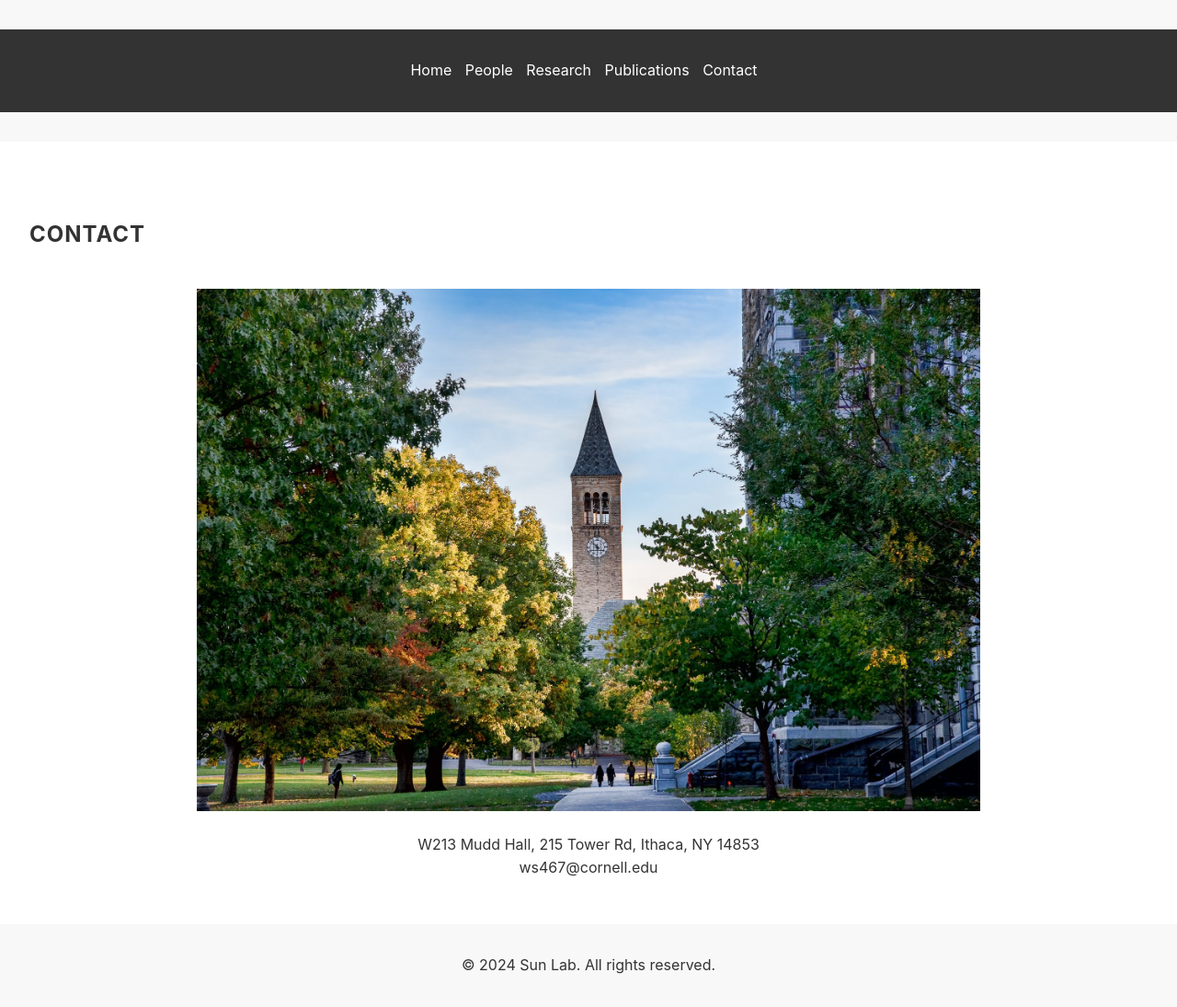
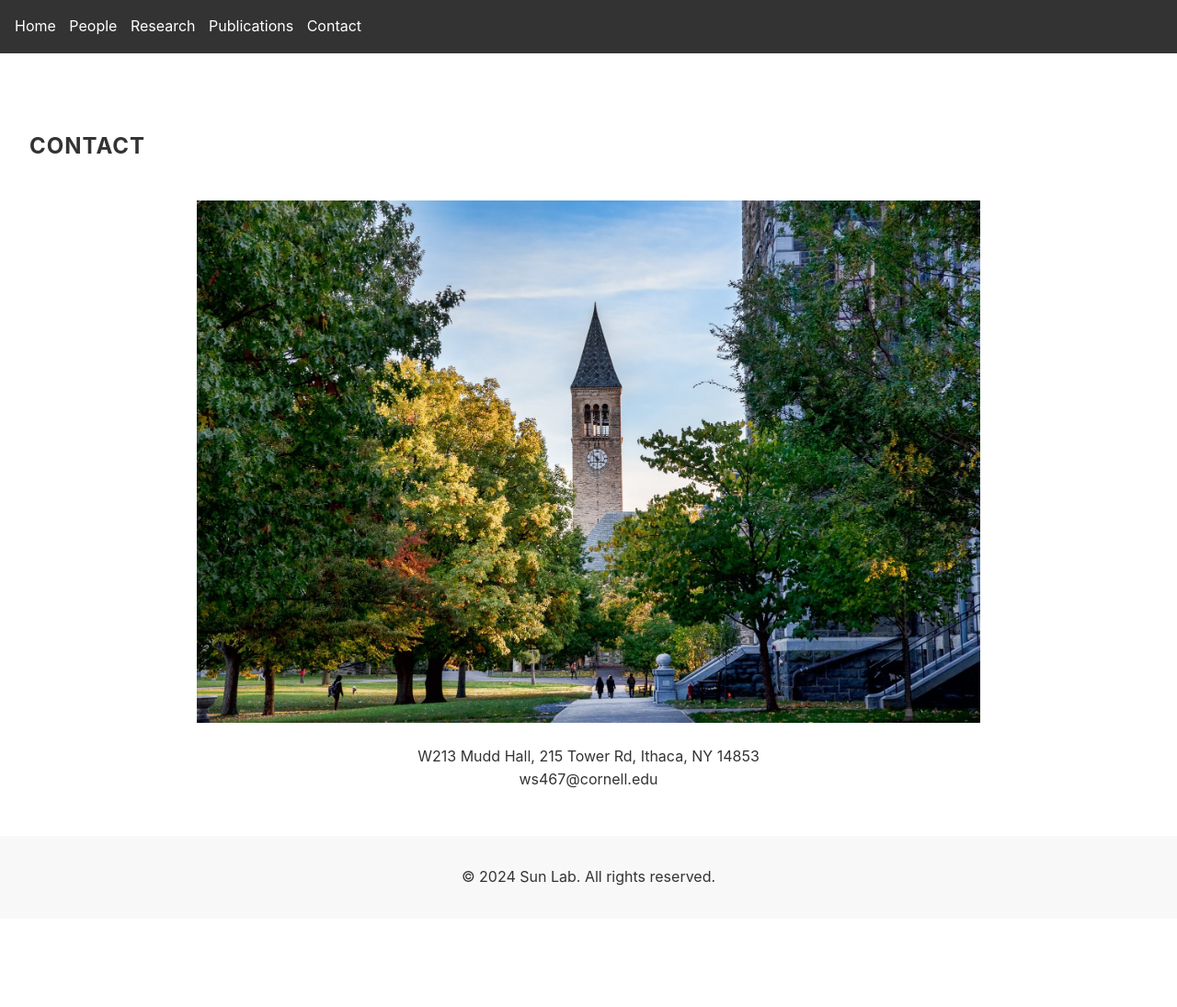
Before and after one commit to neuroai/my-awesome-site, a Jekyll site: the page built from contact.md, in a window 1280 px wide. Shown: the whole page at 92% size. Built offline with Jekyll 4.4.1, drawn with Linux system fonts in a browser that asks for light colours; after the commit the page ends 999 px from its top, so only the background shows below that.

Commit message:
Update custom.css

```diff
--- a/assets/css/custom.css
+++ b/assets/css/custom.css
@@ -11,11 +11,15 @@
 nav {
     background-color: #333;
     padding: 1em;
+    display: flex;
+    justify-content: space-between;
+    align-items: center;
 }
 
 nav ul {
     list-style-type: none;
     padding: 0;
+    margin: 0;
 }
 
 nav ul li {
@@ -28,16 +32,21 @@
     text-decoration: none;
 }
 
+.header-title {
+    display: inline-block;
+    margin-left: auto;
+    color: white;
+}
+
+.header-title h1 {
+    font-size: 1.5em;
+    margin: 0;
+}
+
 /* Header */
 header {
-    text-align: center;
-    padding: 2em 0;
     background-color: #f8f8f8;
-}
-
-header h1 a {
-    color: #333;
-    text-decoration: none;
+    padding: 0;
 }
 
 /* Footer */
```
